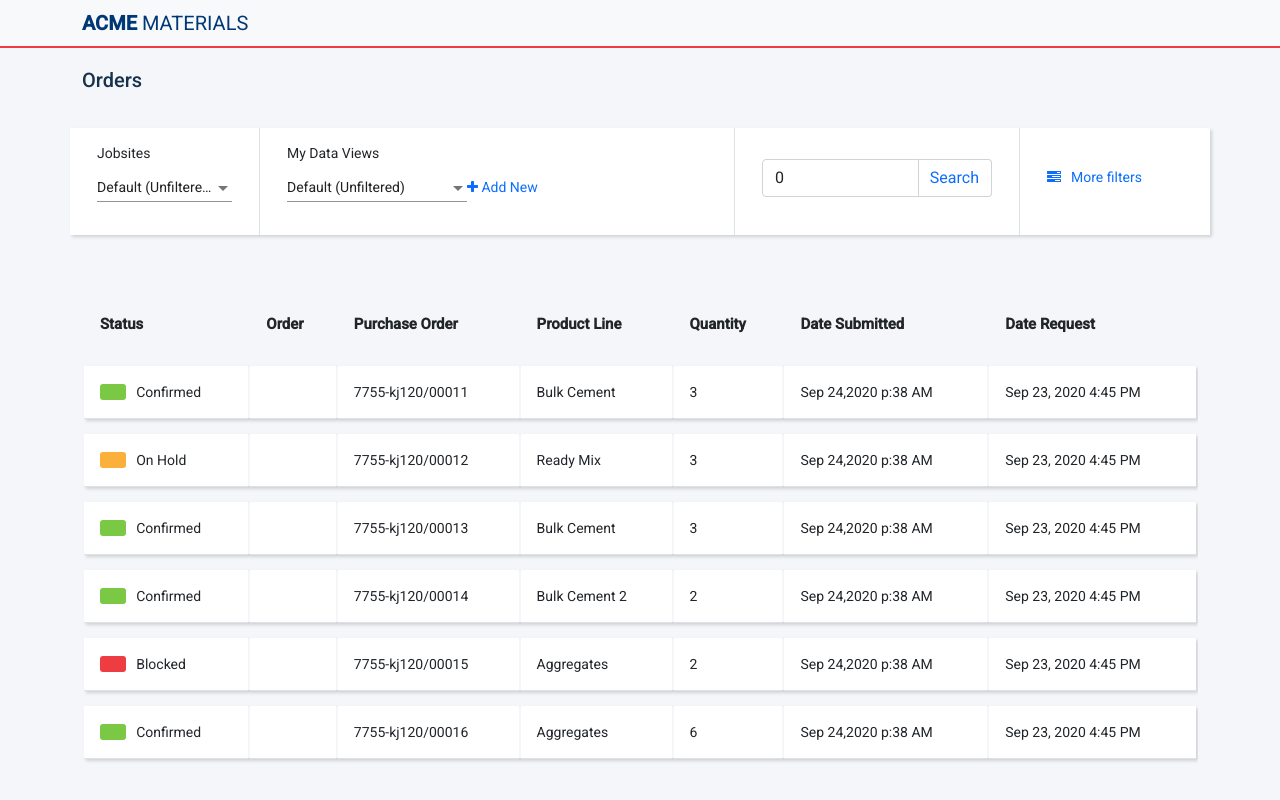
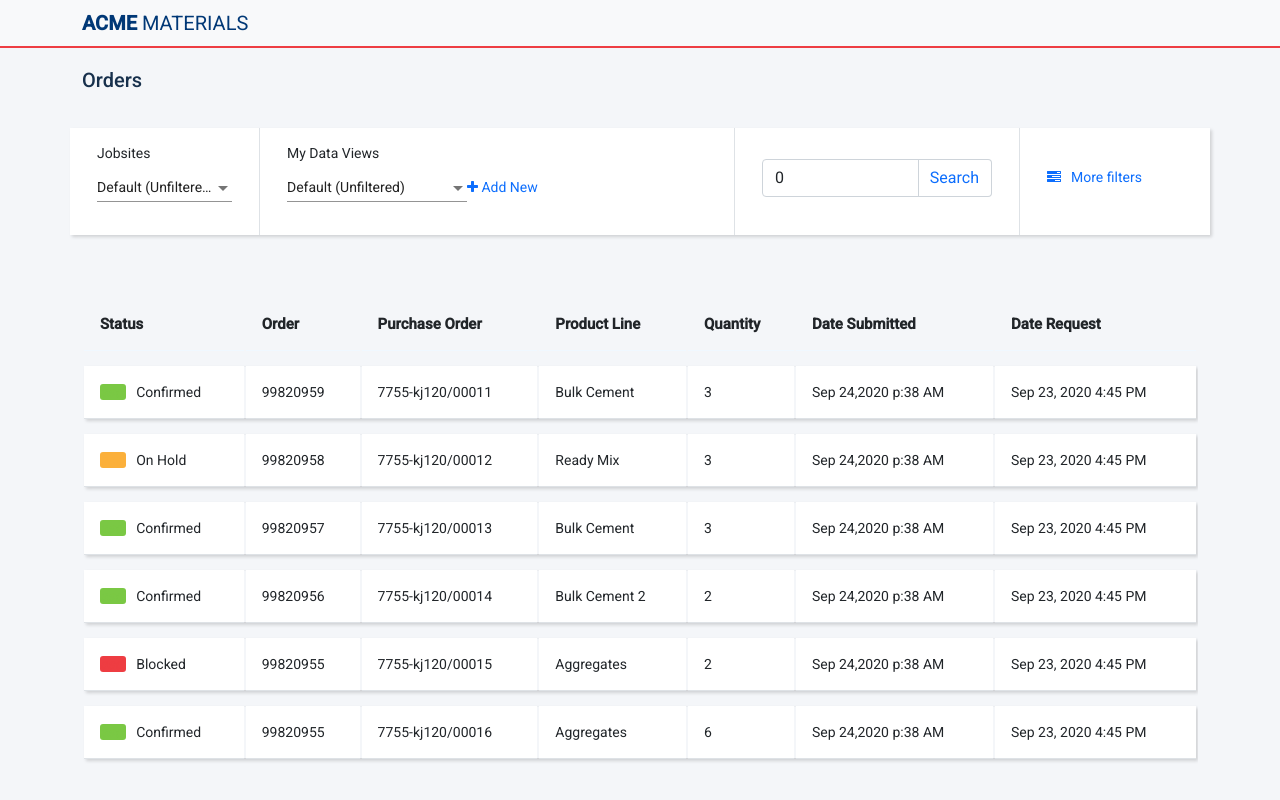
Before and after one commit to nerlerosas/uxTest, an Angular app: page / in a window 1280 px wide. Built offline with nearby package versions, Linux system fonts and the light colour scheme.

Commit message:
bug fixed in table component

```diff
--- a/src/app/components/table/table.component.html
+++ b/src/app/components/table/table.component.html
@@ -39,7 +39,7 @@
                                 </i>
                                 {{ row.status }}
                             </td>
-                            <td> {{ row.order }} </td>
+                            <td> {{ row.orderId }} </td>
                             <td> {{ row.purcharseOrder }} </td>
                             <td> {{ row.productLine }} </td>
                             <td> {{ row.quantity }} </td>
```
